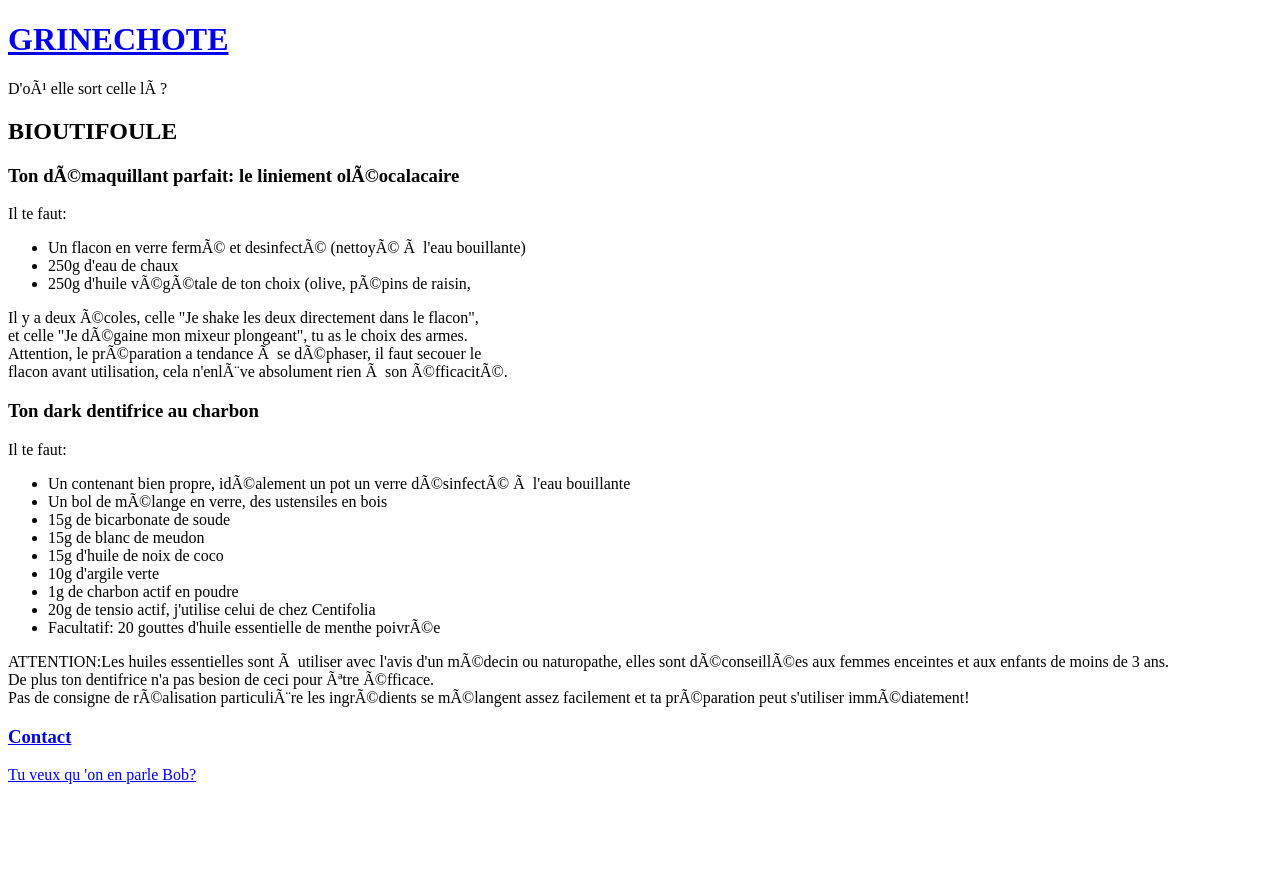
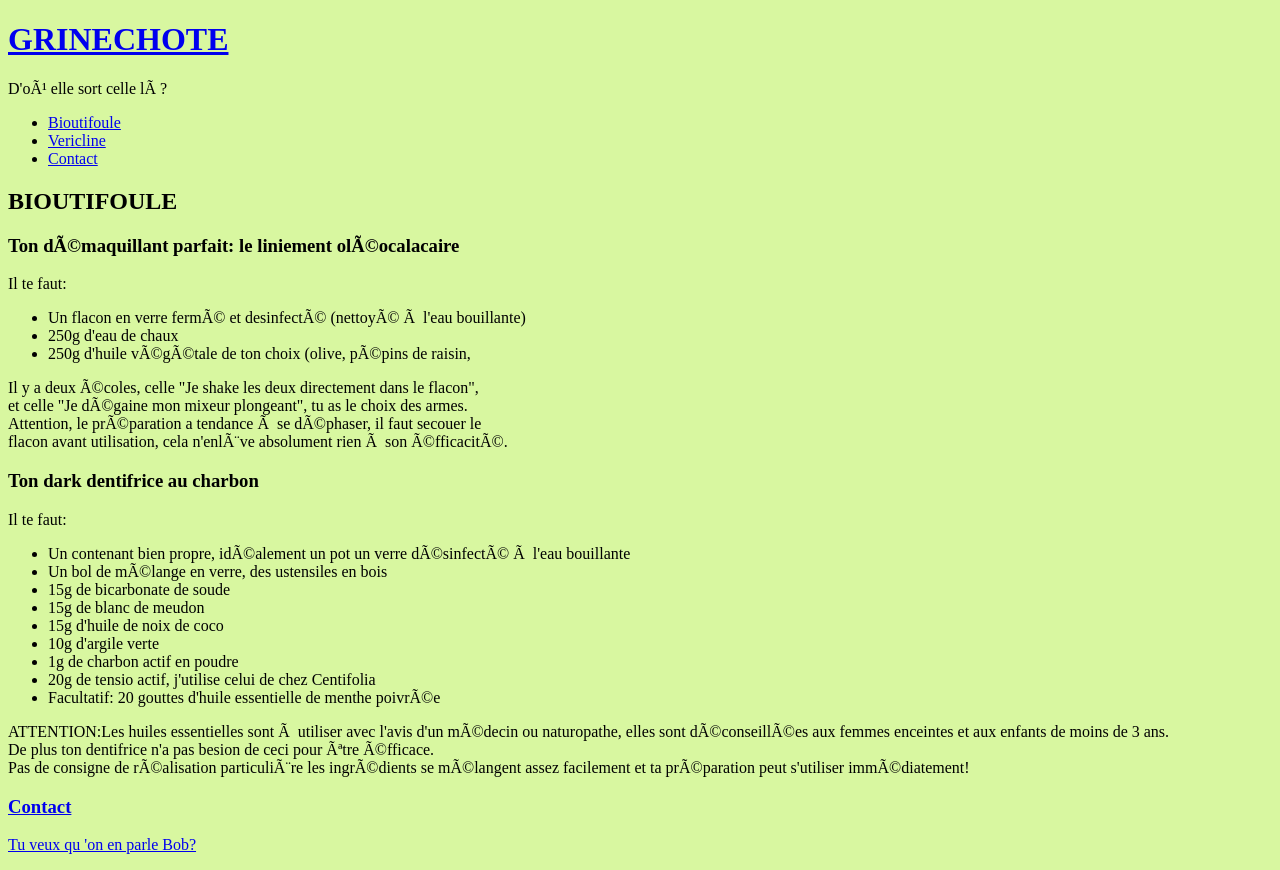
Before and after one commit to Sheenavonbee/GRINECHOTE, a website: page bioutifoule.html in a window 1280 px wide. Before the commit the page ends 800 px from the top, so only its background shows below. Drawn offline with Linux system fonts and the light colour scheme.

Commit message:
nav bar html new scss file

```diff
--- a/bioutifoule.html
+++ b/bioutifoule.html
@@ -15,6 +15,19 @@
 
         <h1><a href="index.html">GRINECHOTE</a></h1>
         <p>D'où elle sort celle là?</p>
+        <div class="nav">
+            <ul>
+                <li>
+                    <a href="./bioutifoule.html">Bioutifoule</a>
+                </li>
+                <li>
+                    <a href="./vericline.html">Vericline</a>
+                </li>
+                <li>
+                    <a href="./contact.html">Contact</a>
+                </li>
+            </ul>
+        </div>
 
     </header>
 
--- /dev/null
+++ b/sass/layout/_body.scss
@@ -0,0 +1,3 @@
+body {
+    background-color: $backgroundcolor;
+}
--- a/sass/main.scss
+++ b/sass/main.scss
@@ -0,0 +1,3 @@
+@import "./utils/variables";
+@import "./layout/body";
+@import "./components/header";
--- /dev/null
+++ b/sass/utils/_variables.scss
@@ -0,0 +1 @@
+$backgroundcolor:#D8F7A0;
```
Also changed, not shown: contact.html (+13 -0 lines), index.html (+15 -2 lines), vericline.html (+13 -0 lines), css/style.css, sass/components/_header.scss (added), 1 other file.
